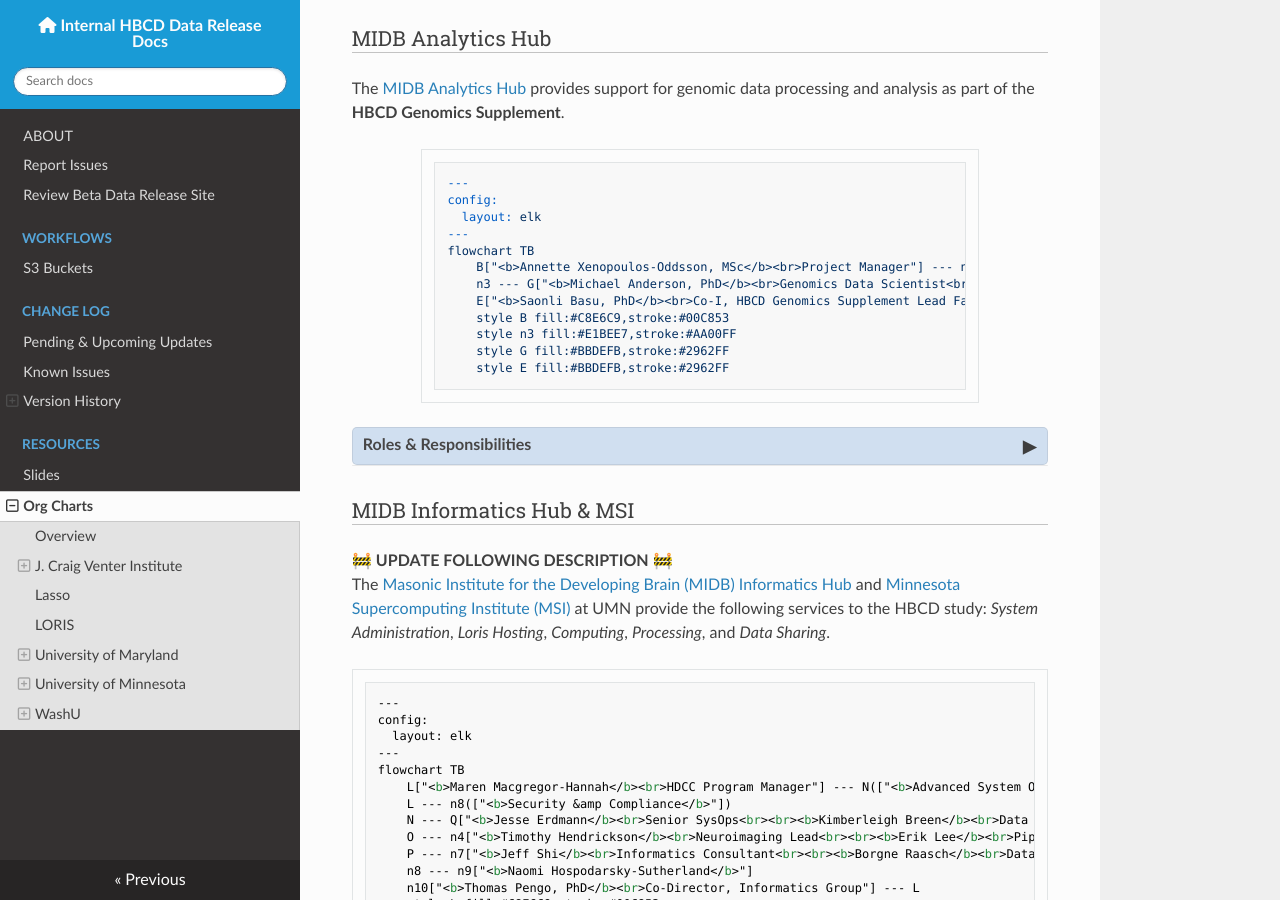
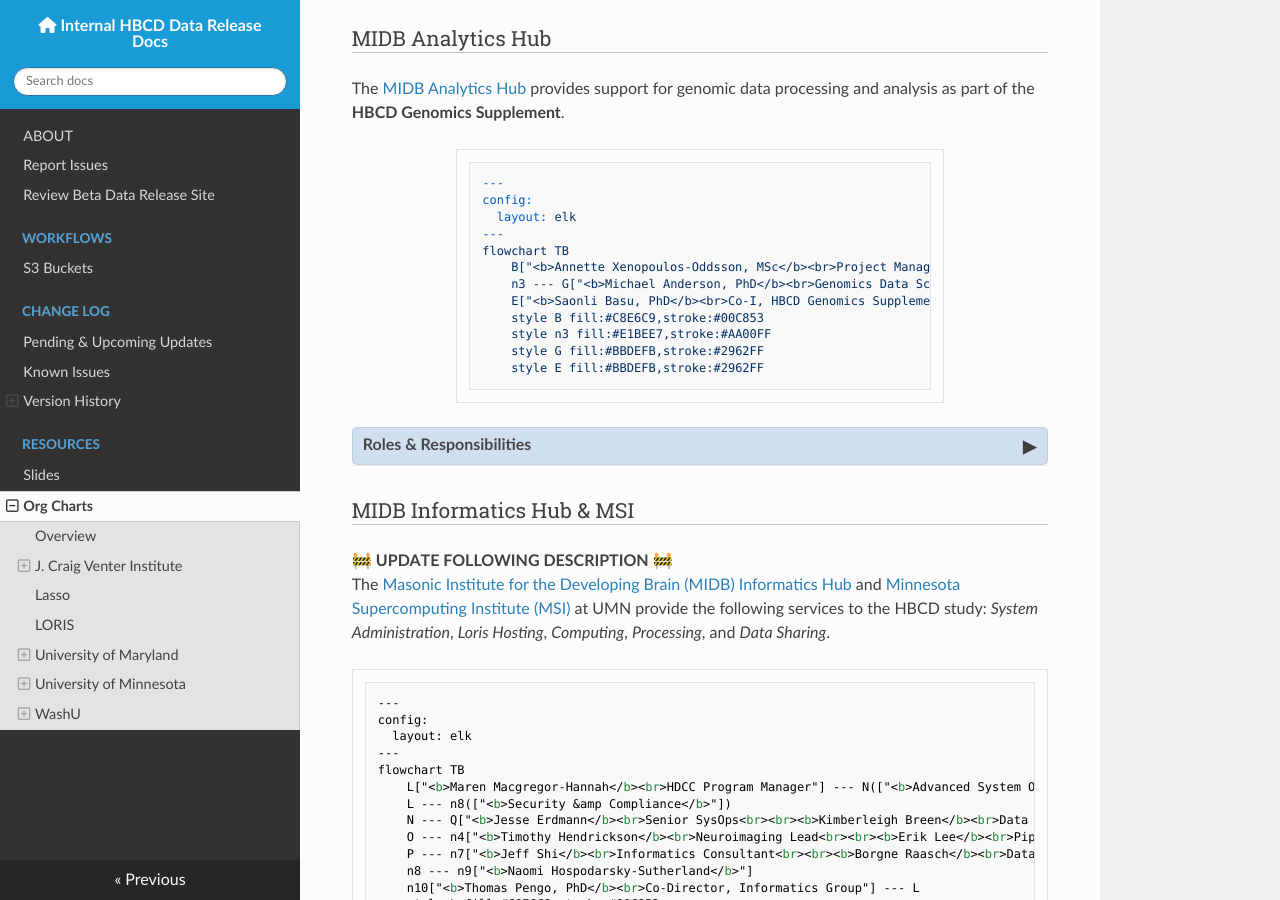
Before and after one commit to DCAN-Labs/hbcd-docs-internal, an MkDocs documentation site: the page built from docs/orgcharts.md, in a window 1280 px wide and 900 px high, scrolled down 7288 px. Built offline with MkDocs 1.6.1, drawn with Linux system fonts in a browser that asks for light colours; nearby versions of some CDN libraries.

Commit message:
make smaller

````diff
--- a/docs/orgcharts.md
+++ b/docs/orgcharts.md
@@ -386,7 +386,7 @@
 ### MIDB Analytics Hub
 The [MIDB Analytics Hub](https://midb.umn.edu/research/analytics) provides support for genomic data processing and analysis as part of the **HBCD Genomics Supplement**.
 
-<div style="width: 80%; margin: 0 auto;">
+<div style="width: 70%; margin: 0 auto;">
 ```mermaid
 ---
 config:
````
